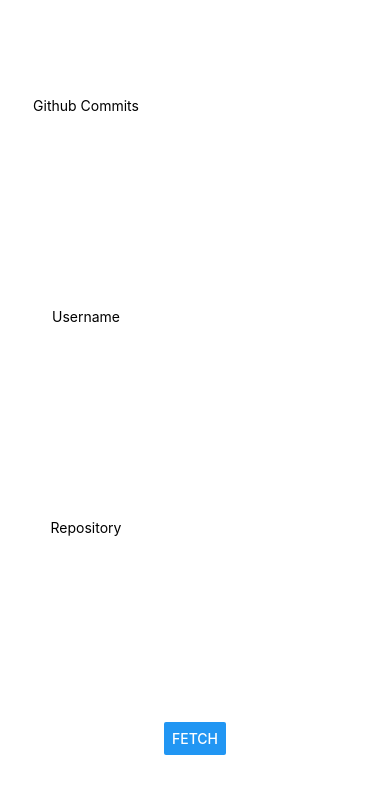
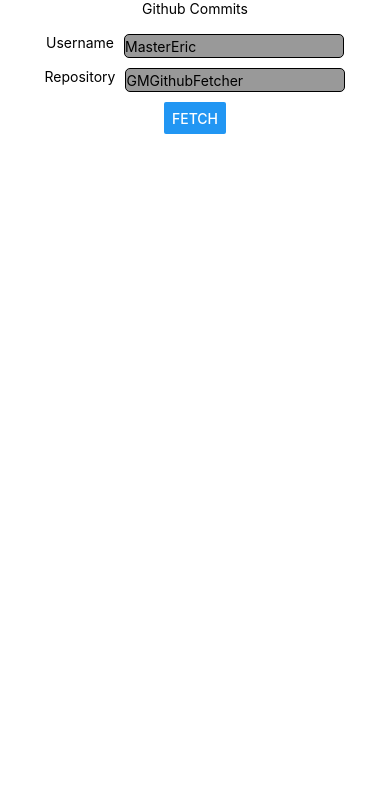
Before and after one commit to MasterEric/GMGithubFetcher, a React Native app: screen / in a window 390 px wide. Shown: the top 794 px of the page. Built offline with nearby package versions, Linux system fonts and the light colour scheme.

Commit message:
Functional fixes.

```diff
--- a/src/api/GithubAPI.tsx
+++ b/src/api/GithubAPI.tsx
@@ -1,4 +1,13 @@
 import axios from "axios";
+
+export const DEFAULT_USER = 'MasterEric';
+export const DEFAULT_REPO = 'GMGithubFetcher';
+
+/**
+ * Length to display for commit hashes.
+ */
+export const HASH_LENGTH = 7;
+export const COMMIT_COUNT = 10;
 
 const GITHUB_API_URL = "https://api.github.com";
 const GITHUB_API_REPO_DATA_URL = GITHUB_API_URL + "/repos/{user}/{repo}";
--- a/src/views/CommitDisplayView.tsx
+++ b/src/views/CommitDisplayView.tsx
@@ -1,19 +1,68 @@
 import React from "react";
 import { StyleSheet, Text, View } from "react-native";
 import { TextInput, Button } from "react-native";
+import { COMMIT_COUNT, DEFAULT_REPO, DEFAULT_USER, getRepoCommits, getRepoData, HASH_LENGTH } from "../api/GithubAPI";
+import { GithubRepoData, GithubRepoCommitData, GithubRepoCommit } from "../api/Types";
 
 const styles = StyleSheet.create({
   container: {
-    flex: 1,
+    display: 'flex',
     backgroundColor: "#fff",
+    // Center items.
     alignItems: "center",
-    justifyContent: "center",
+    justifyContent: "flex-start",
+    // Padding on sides.
+    width: '60%',
+    height: '100%',
+    margin: 'auto',
   },
-  row: {
+  rowFull: {
     flex: 1,
     flexDirection: "row",
     justifyContent: "space-between",
+
+    marginBottom: 10,
+    flexGrow: 0,
+    minHeight: 24,
+  },
+  columnLeft: {
+    flex: 1,
+    flexDirection: "column",
+    justifyContent: "flex-start",
+
+    flexGrow: 1,
+    marginBottom: 10,
+    minHeight: 24,
+  },
+  rowCenter: {
+    flex: 1,
+    flexDirection: "row",
+    justifyContent: "center",
+
+    marginBottom: 10,
+    flexGrow: 0,
+    minHeight: 32,
+  },
+
+  rowCommit: {
+    flexDirection: "row",
+    justifyContent: "space-between",
     alignItems: "center",
+    marginTop: 10,
+    marginBottom: 10,
+    flexShrink: 0,
+    flexGrow: 1,
+  },
+  containerCommit: {
+    display: 'flex',
+    flexGrow: 1,
+    flexShrink: 0,
+  },
+  textField: {
+    border: "1px solid black",
+    borderRadius: 5,
+    marginLeft: 10,
+    backgroundColor: "#999",
   },
   rowEnd: {
     flex: 1,
@@ -24,44 +73,85 @@
 });
 
 const CommitDisplayView = function () {
-  const [inputUser, onChangeInputUser] = React.useState("");
-  const [inputRepo, onChangeInputRepo] = React.useState("");
+  const [inputUser, onChangeInputUser] = React.useState(DEFAULT_USER);
+  const [inputRepo, onChangeInputRepo] = React.useState(DEFAULT_REPO);
 
-  const [commitMessages, setCommitMessages] = React.useState<
-    Record<keyof any, String>
-  >({});
+  const [repoDesc, setRepoDesc] = React.useState('No repo selected');
 
-  const onClickFetch = function () {};
+  const [commitMessages, setCommitMessages] = React.useState<Record<
+    keyof any,
+    String
+  > | null>(null);
+
+  const onClickFetch = async function () {
+    const repoData: GithubRepoData = await getRepoData(inputUser, inputRepo);
+    const commitData: GithubRepoCommitData = await getRepoCommits(
+      inputUser,
+      inputRepo
+    );
+
+    const commitMessages: Record<keyof any, String> = {};
+    const commitCount = Math.min(COMMIT_COUNT, commitData.length);
+    for (var i = 0; i < commitCount; i++) {
+      var commit:GithubRepoCommit = commitData[i];
+      commitMessages[commit.sha.substring(0, HASH_LENGTH)] = commit.commit.message;
+    }
+
+    if (repoData.description != null) {
+      setRepoDesc(repoData.full_name + " : " + repoData.description);
+    } else {
+      setRepoDesc(repoData.full_name);
+    }
+
+    setCommitMessages(commitMessages);
+  };
 
   return (
     <View style={styles.container}>
-      <View style={styles.row}>
+      <View style={styles.rowFull}>
         <Text>Github Commits</Text>
+
+      </View>
+      <View style={styles.rowFull}>
+        <Text>Username</Text>
         <TextInput
+          style={styles.textField}
           onChangeText={(text) => onChangeInputUser(text)}
           value={inputUser}
         />
+
       </View>
-      <View style={styles.row}>
-        <Text>Username</Text>
+      <View style={styles.rowFull}>
+        <Text>Repository</Text>
         <TextInput
+          style={styles.textField}
           onChangeText={(text) => onChangeInputRepo(text)}
           value={inputRepo}
         />
       </View>
-      <View style={styles.row}>
-        <Text>Repository</Text>
-        <TextInput />
-      </View>
-      <View style={styles.rowEnd}>
+      <View style={styles.rowCenter}>
         <Button title="Fetch" onPress={onClickFetch} />
       </View>
-      {Object.entries(commitMessages).map(([hash, message]) => (
-        <View style={styles.row}>
-          <Text>{hash}</Text>
-          <Text>{message}</Text>
+      {commitMessages == null ? null : (
+        <View style={styles.containerCommit}>
+          <View style={styles.rowCenter}>
+            <Text>{repoDesc}</Text>
+          </View>
+          <View style={styles.rowCenter}>
+            <Text>Commit Messages</Text>
+          </View>
+          {Object.entries(commitMessages).map(([hash, message]) => (
+            <View style={styles.columnLeft}>
+              <Text>{hash}</Text>
+              {
+                // Correctly display commit messages with multiple lines.
+                message.split("\n").filter((line) => line.length > 0)
+                  .map((line) => (<Text>{line}</Text>))
+              }
+            </View>
+          ))}
         </View>
-      ))}
+      )}
     </View>
   );
 };
```
